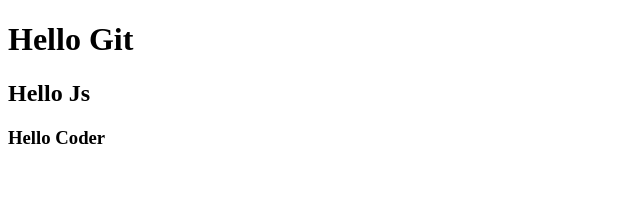
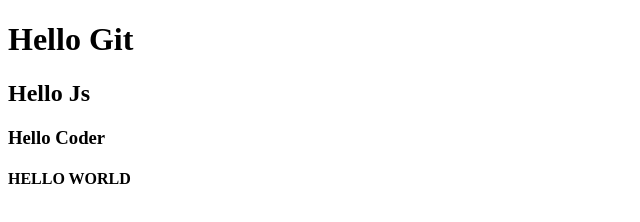
Before and after one commit to Md-Ridoy-Hasan-Kamrul/React-23, a plain HTML site: page Index.html in a window 1280 px wide. Shown: the whole page, without its empty margins (0-640 px from the left). Drawn offline with Linux system fonts and the light colour scheme.

Commit message:
added Hello World

```diff
--- a/Index.html
+++ b/Index.html
@@ -11,6 +11,7 @@
     <h1>Hello Git</h1>
     <h2>Hello Js </h2>
     <h3>Hello Coder</h3>
+    <h4>HELLO WORLD</h4>
 
 
 </body>
```
